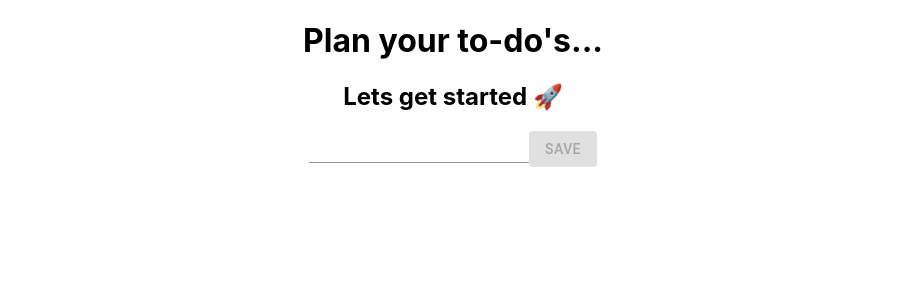
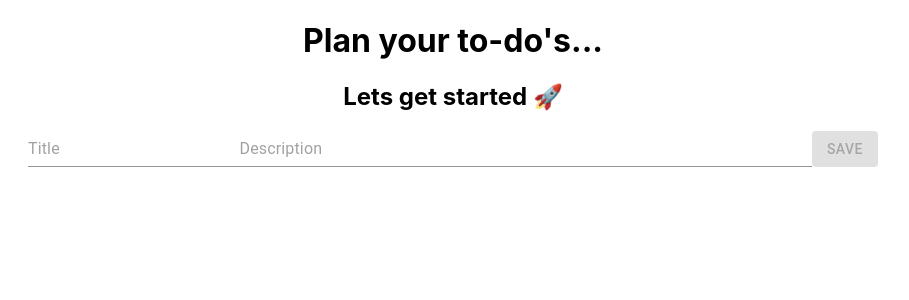
Before and after one commit to maclyn02/ReactTodoList, a React (Create React App) app in the folder todo_app/: page / in a window 1280 px wide. Shown: the top 300 px of the page, without its empty margins (187-1096 px from the left). Built offline with nearby package versions, Linux system fonts and the light colour scheme.

Commit message:
applied styling to TODO component

```diff
--- a/todo_app/package.json
+++ b/todo_app/package.json
@@ -4,6 +4,7 @@
   "private": true,
   "dependencies": {
     "@material-ui/core": "^4.11.2",
+    "@material-ui/icons": "^4.11.2",
     "@testing-library/jest-dom": "^5.11.6",
     "@testing-library/react": "^11.2.2",
     "@testing-library/user-event": "^12.6.0",
--- a/todo_app/src/App.css
+++ b/todo_app/src/App.css
@@ -1,3 +1,14 @@
 .App {
-  text-align: center;
-}
+    max-width: 850px;
+    margin: auto;
+    text-align: center;
+  }
+
+.DescriptionInput {
+    width: 70%;
+  }
+
+.TodoForm {
+    display: flex;
+    justify-content: space-between;
+  }
--- a/todo_app/src/App.js
+++ b/todo_app/src/App.js
@@ -1,22 +1,30 @@
-import { Button, FormControl, Input } from '@material-ui/core';
 import React, { useState } from 'react';
+import { Button, Input } from '@material-ui/core';
 import './App.css';
 import Todo from './Todo';
 
 function App() {
   // Setup state for list of todos using 'useState' Hook -> short term memory
   const [todos, setTodos] = useState([])
-  // Setup state for the input field
-  const [input, setInput] = useState('')
+  // Setup state for the title field
+  const [titleInput, setTitleInput] = useState('')
+  // Setup state for the description field
+  const [descriptionInput, setDescriptionInput] = useState('')
 
   // Setup onclick add event
   const addTodo = (event) => {
     // Prevent page from refreshing when form is submitted
     event.preventDefault()
     // execute this part of code when 'SAVE' button is clicked
-    setTodos([...todos, input])
+    setTodos([
+        ...todos,
+        {
+          'title': titleInput,
+          'description': descriptionInput
+      }])
     // clear input after submitting
-    setInput('')
+    setTitleInput('')
+    setDescriptionInput('')
   }
 
   // Stuff to render
@@ -24,23 +32,20 @@ function App() {
     <div className="App">
       <h1>Plan your to-do's...</h1>
       <h2>Lets get started 🚀</h2>
-      <form>
-        <FormControl>
-          <Input value={input} onChange={event => setInput(event.target.value)} />
-        </FormControl>
-        <Button disabled={!input} variant="contained" color="primary" type="submit" onClick={addTodo}>
+      <form className='TodoForm'>
+        <Input value={titleInput} onChange={event => setTitleInput(event.target.value)} placeholder='Title'/>
+        <Input value={descriptionInput} onChange={event => setDescriptionInput(event.target.value)} placeholder='Description' className='DescriptionInput' />
+        <Button disabled={!titleInput} variant="contained" color="primary" type="submit" onClick={addTodo}>
           {/* { console.log(input.toString()) } */}
           Save
         </Button>
       </form>
       <div>
-        <ul>
-          {/* Loop through the todos set in useState */}
-          {todos.map((todo, index) => (
-            <Todo todo={todo} key={index} />
-          ))
-          }
-        </ul>
+        {/* Loop through the todos set in useState */}
+        {todos.map((todo, index) => (
+          <Todo title={todo.title} description={todo.description} key={index} />
+        ))
+        }
       </div>
     </div>
   )
--- /dev/null
+++ b/todo_app/src/Todo.css
@@ -0,0 +1,5 @@
+.Todo {
+    max-width: 850px;
+    margin: auto;
+    text-align: center;
+  }
--- a/todo_app/src/Todo.js
+++ b/todo_app/src/Todo.js
@@ -1,11 +1,24 @@
 import React from 'react'
+import { Checkbox, IconButton, List, ListItem, ListItemIcon, ListItemSecondaryAction, ListItemText } from '@material-ui/core'
+import DeleteIcon from '@material-ui/icons/Delete'
+import './Todo.css'
 
 function Todo(props) {
     return (
-        <div>
-            <li>
-                {props.todo}
-            </li>
+        <div className="Todo">
+            <List>
+                <ListItem button>
+                <ListItemIcon>
+                    <Checkbox edge="start" />
+                </ListItemIcon>
+                <ListItemText primary={props.title} secondary={props.description}/>
+                <ListItemSecondaryAction>
+                    <IconButton edge="end">
+                        <DeleteIcon />
+                    </IconButton>
+                    </ListItemSecondaryAction>
+                </ListItem>
+            </List>
         </div>
     )
 }
```
Also changed, not shown: 2 other files (tests, documents, lock files or other folders).
